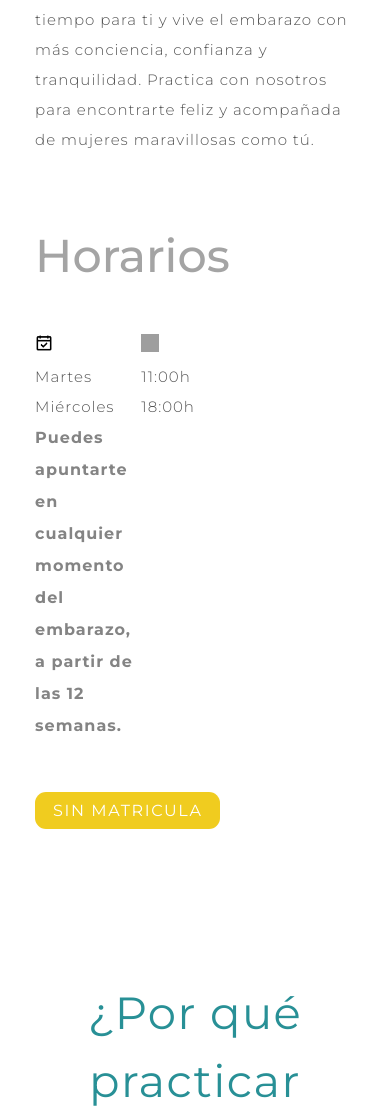
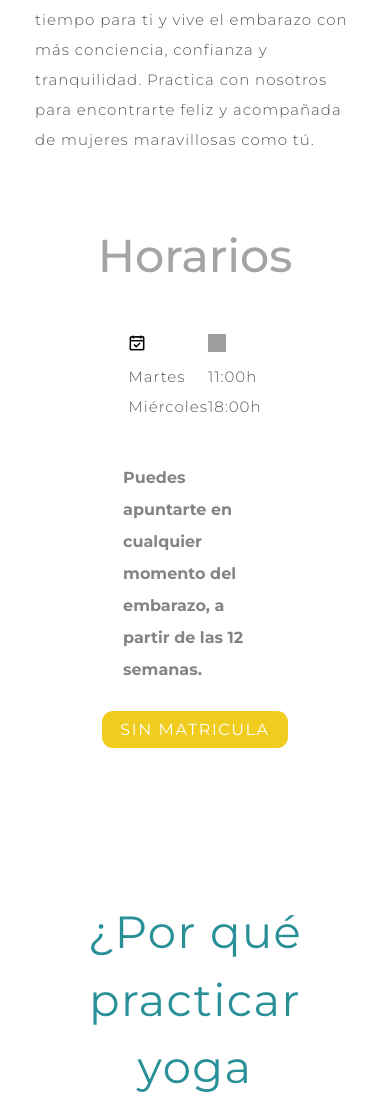
Before and after one commit to menudopaio/mesmillor0, a Flask app: page /yoga-para-embarazadas/ in a window 390 px wide. Shown: the part 1546-2653 px from the top of the page. Run offline with Flask 3, Linux system fonts and the light colour scheme; grey boxes are pictures that could not be loaded.

Commit message:
Centrados horarios

```diff
--- a/static/styles2.css
+++ b/static/styles2.css
@@ -609,6 +609,7 @@ body {
     height: auto;
     border-collapse: collapse;
 }
+
 /* .horarios thead tr {
     background-color: var(--clr-primary-alfa);
 } */
@@ -669,6 +670,13 @@ body {
     line-height: var(--title-line-height);
     width: 80%;
     margin: 0 auto;
+}
+.yoga-para-embarazadas-page .horarios p {
+    width: 45%;
+    margin-top: 40px;
+}
+.yoga-para-embarazadas-page .horarios table {
+    width: 35%;
 }
 
 /* YOGA POSTNATAL */
@@ -990,6 +998,22 @@ footer .footer-primary a button:hover {
     .rombo {
         scale: 0.5;
     }
+
+    .horarios {
+        margin: 0 auto 150px auto;
+        width: 100%;
+    }
+    .horarios .titulo-seccion {
+        text-align: center;
+    }
+    .horarios table {
+        width: 40%;
+        margin: 0 auto;
+    }
+    .horarios p, .horarios .no-button {
+        display: flex;
+        margin: 25px auto;
+    }
 }
 
 @media screen and (max-width: 756px) and (min-width: 200px) {
--- a/templates/yogaEmbarazadas.html
+++ b/templates/yogaEmbarazadas.html
@@ -39,11 +39,9 @@
                             <td>Miércoles</td>
                             <td>18:00h</td>
                         </tr>
-                        <tr>
-                            <td class="bold">Puedes apuntarte en cualquier momento del embarazo, a partir de las 12 semanas.</td>
-                        </tr>
                     </tbody>
                 </table>
+                <p class="bold">Puedes apuntarte en cualquier momento del embarazo, a partir de las 12 semanas.</p>
                 <button class="no-button">SIN MATRICULA</button>
             </section>
             <section class="porque-yoga-embarazo">
```
